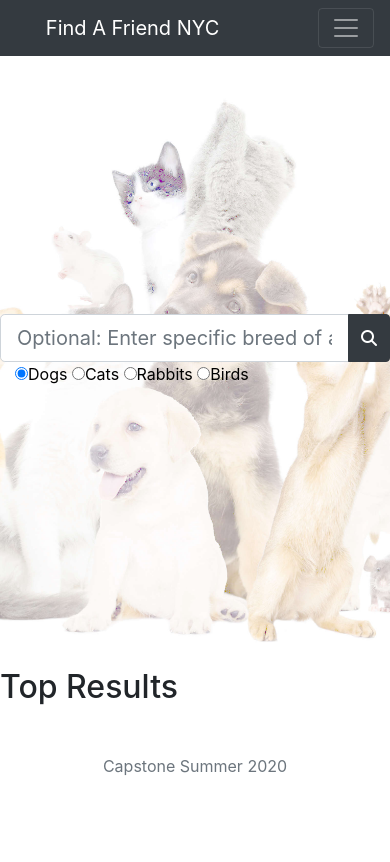
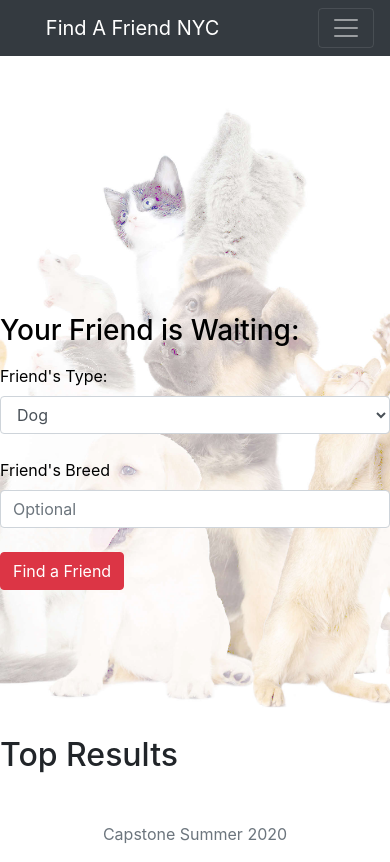
Before and after one commit to TalBachar/Capstone-Project, a Django app: page / in a window 390 px wide. Before the commit the page ends 775 px from the top, so only its background shows below. Run offline with Django 3.2, Linux system fonts and the light colour scheme; some libraries are stand-ins or nearby versions.

Commit message:
fixed search bar

```diff
--- a/find_a_friend/static/css/main.css
+++ b/find_a_friend/static/css/main.css
@@ -7,5 +7,5 @@
     background-size: cover;
     background-repeat: no-repeat;
     padding: 170px 0 130px;
-    color: #fff;
+    color: Black;
 }
--- a/find_a_friend/static/getApi.js
+++ b/find_a_friend/static/getApi.js
@@ -1,6 +1,8 @@
 //.js  fetch images/name from petfinder APi
 
 // prepare Data key+secret
+'use strict';
+
 
 $(function () {
   console.log('Top Result!');
@@ -10,16 +12,15 @@ $(function () {
 function loadData() {
   $('form').submit(event => {
     event.preventDefault();
-    const text_search = $('#text_search').val();
-    const type = $('input[name="typeOfAnimal_rg"]:checked').val();
-    fetchAnimals(type, 'New York', text_search);
-    console.log(text_search);
-
+    const pet = $('#pet').val();
+    const breed = $('#breed').val();
+    fetchAnimals(pet, breed, 'NY');
   });
 }
 //fetch
-function fetchAnimals(type, zip, text_search) {
-  fetch(`https://api.petfinder.com/v2/animals?type=${type}&location=${zip}&status=adoptable&distance=25`, {
+function fetchAnimals(pet,breed,location) {
+  console.log(token);
+  fetch(`https://api.petfinder.com/v2/animals?type=${pet}&breed=${breed}&location=${location}&status=adoptable&distance=25`, {
     headers: {
       Authorization: `Bearer ${token.access_token}`
     }
@@ -34,17 +35,22 @@ function decodeData(getResponse) {
   errorHandling(getResponse);
   $('#printApi ul').html('');
   for(let i=0; i<getResponse.animals.length; i++) {
+    for(let j=0; j<getResponse.animals[i].photos.length; j++) {
      $('#printApi ul').append(`<li>
-     <h1>${getResponse.animals[i].name}</h1> <h4>${getResponse.animals[i].breeds.primary} - ${getResponse.animals[i].age}</h4>
-     <p><img src="${getResponse.animals[i].photos[0].small}">
-     ${getResponse.animals[i].description}</p>
+      <br>
+      <br>
+     <h1>${getResponse.animals[i].name}</h1>
+     <img src="${getResponse.animals[i].photos[j].small}" >
+     <h5><p>${getResponse.animals[i].breeds.primary} </p>
+     <p>${getResponse.animals[i].age} </p>
+     <p>${getResponse.animals[i].size}</p>
+     <p>${getResponse.animals[i].description}</p>
+     <a href="${getResponse.animals[i].url}" >Contact!</a>
+     </h5>
 
-     <a href="${getResponse.animals[i].url}" >More details</a>
-
-     </li><br>`);
-
-  }
-
+     </li>`);
+   }
+ }
 }
 //error handling
 function errorHandling(getResponse) {
--- a/find_a_friend/templates/home.html
+++ b/find_a_friend/templates/home.html
@@ -3,43 +3,38 @@
 {% block content %}
 <!-- main image-->
 <section class="home-bg" style="background-image: url({% static 'images/pets.jpg' %})">
-    <div class="row">
-        <div class="col"></div>
+    <div class="row justify-content-md-center">
+        <div class="col-sm-4">
             <br>
             <br>
             <br>
             <br>
             <br>
             <br>
-              <div class=" col-12 mt-0 mt-md-8">
-            <form id="pet-form ">
-                <div class="input-group search-box">
+            <form id="form">
+              <label for="title"> <h3>Your Friend is Waiting:</h3></label>
+              <br>
 
-                    <input type="text" id="text_search" class="form-control form-control-lg offset-md-4"type="text"
-                                                                                  name='pet' placeholder="Optional: Enter specific breed of animal">
-                        <div class="input-group-append">
-                          <button class="btn btn-dark offset-md-4" type="submit"><i class="fa fa-search" aria-hidden="true" ></i></button>
-                      </div>
-                </div>
-                <div class="container-fluid">
+             <div class="form-group"> <!-- bootstrap-->
+                 <label for="faf_type">Friend's Type:</label>
+                 <br>
+                 <select id="pet" class="form-control">
+                     <option value="dog">Dog</option>
+                     <option value="cat">Cat</option>
+                     <option value="rabbit">Rabbit</option>
+                     <option value="bird">Bird</option>
+                 </select>
+                 <br>
+                    <label for="faf_breed">Friend's Breed</label>
+                    <br>
+                    <input type="text" id="breed" class="form-control" placeholder="Optional">
+                    <br>
+                 <input type="submit" value="Find a Friend" class="btn btn-danger">
+             </div>
+          </div>
 
-                  <input name = "typeOfAnimal_rg" type="radio" id="typeOfAnimal" value="dog" class="offset-md-4" checked><label style="color: black;"> Dogs </label>
-                  <input name = "typeOfAnimal_rg" type="radio" id="typeOfAnimal" value="cat" ><label style="color: black;"> Cats </label>
-                  <input name = "typeOfAnimal_rg" type="radio" id="typeOfAnimal" value="rabbit" ><label style="color: black;"> Rabbits </label>
-                  <input name = "typeOfAnimal_rg" type="radio" id="typeOfAnimal" value="bird"><label style="color: black;"> Birds </label>
-
-                </div>
-            </form>
-            </div>
-            <div class="col-2 mt-2 mt-md-0">
-            </div>
-            <br>
-            <br>
-            <br>
-            <br>
-            <br>
-            <br>
-        </div>
+        </form>
+    </div>
 </section>
 
 <section>
--- a/find_a_friend/templates/mainpage/navbar.html
+++ b/find_a_friend/templates/mainpage/navbar.html
@@ -27,7 +27,7 @@
         <span class="navbar-nav"></span>
           <div class="navbar-nav btn-group">
             <a href="{% url 'accounts:login' %}" class="btn btn-light">Login</a>
-            <a href="{% url 'accounts:signup' %}" class="btn btn-danger">Sign Up</a>
+            <a href="{% url 'accounts:signup' %}" class="btn btn-danger">SignUp</a>
           </div>
         {% endif %}
 
```
